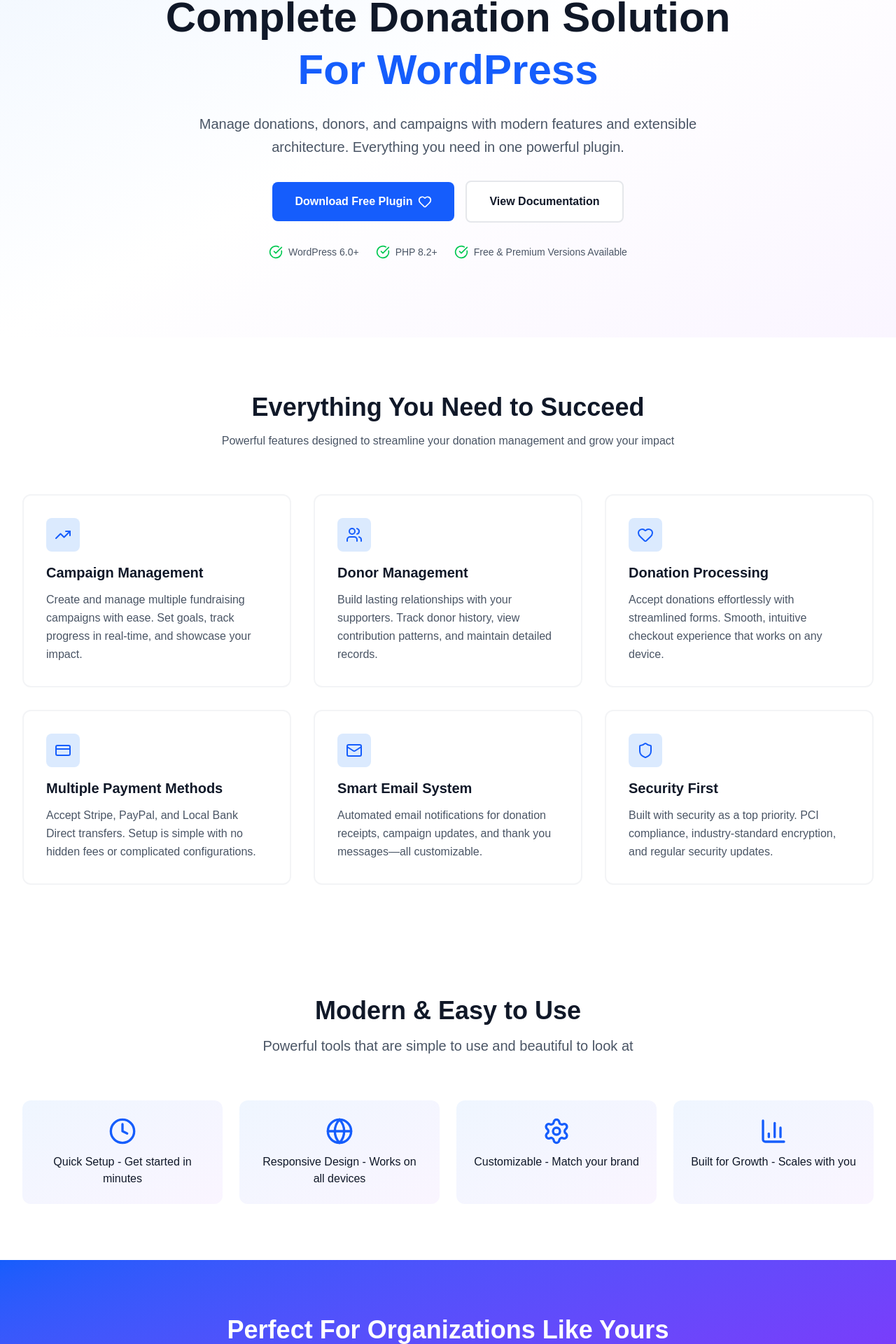
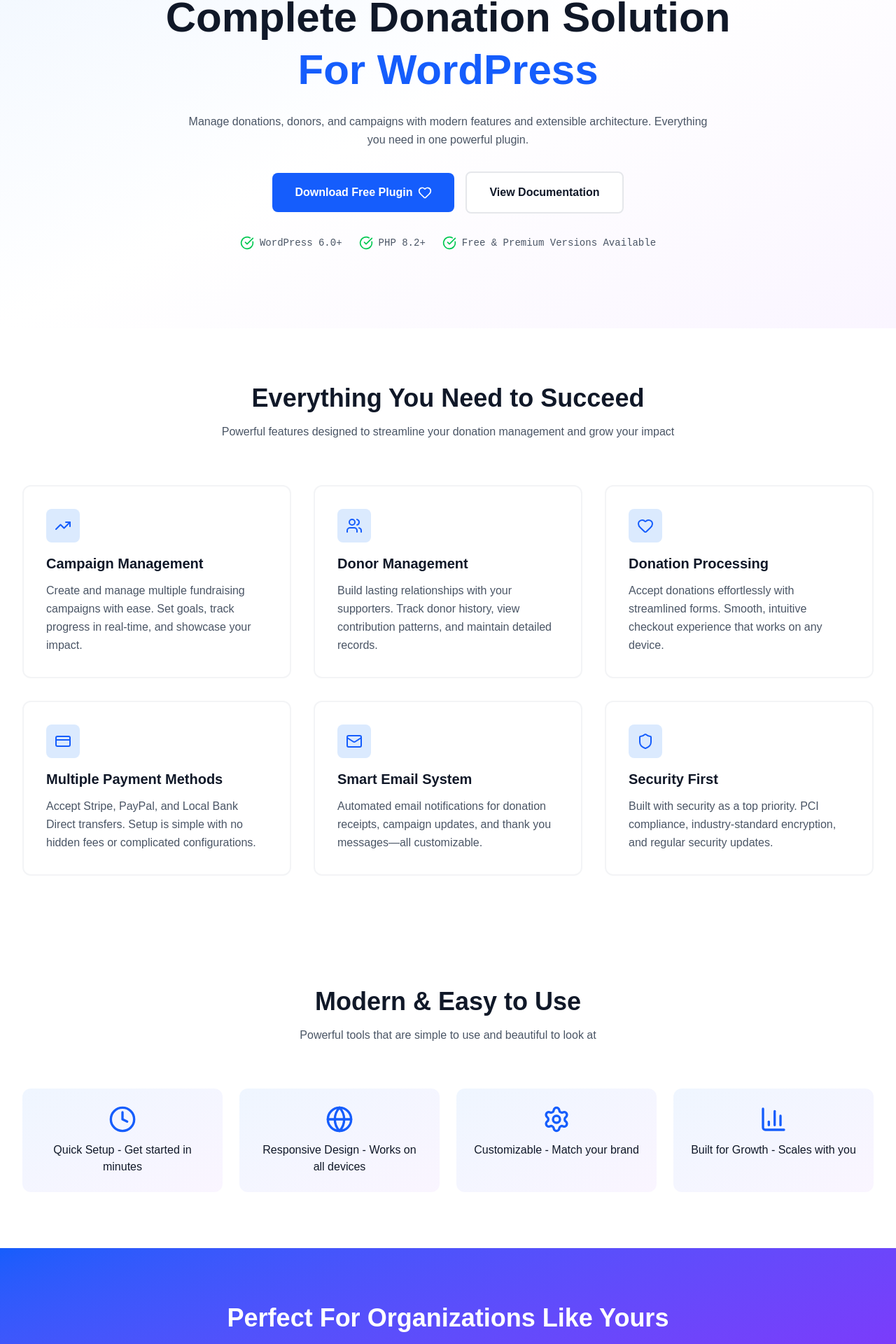
Before and after one commit to miketropi/giftflow-home, a Next.js app: page / in a window 1280 px wide. Shown: the part 294-2214 px from the top of the page at 70% size. Built offline with nearby package versions, Linux system fonts and the light colour scheme; a web font is replaced by a local one.

Commit message:
Update landing

```diff
--- a/src/app/components/Footer.jsx
+++ b/src/app/components/Footer.jsx
@@ -143,7 +143,7 @@
               Stay in the loop! <Mail className="w-5 h-5 ml-1" />
             </h4>
             <p className="text-gray-600 text-sm mb-4">
-              Get the latest updates, tips, and WordPress backup hacks delivered to your inbox.
+              Get the latest news, plugin updates, and WordPress donation best practices—right in your inbox.
             </p>
             <div className="flex flex-col sm:flex-row gap-3">
               <input
--- a/src/app/page.js
+++ b/src/app/page.js
@@ -101,7 +101,7 @@
               <br />
               <span className="text-blue-600">For WordPress</span>
             </h1>
-            <p className="text-xl sm:text-xl text-gray-600 mb-8 max-w-3xl mx-auto leading-relaxed">
+            <p className="text-base sm:text-base text-gray-600 mb-8 max-w-3xl mx-auto leading-relaxed">
               Manage donations, donors, and campaigns with modern features and extensible architecture. Everything you need in one powerful plugin.
             </p>
             <div className="flex flex-col sm:flex-row gap-4 justify-center items-center">
@@ -119,7 +119,7 @@
                 View Documentation
               </Link>
             </div>
-            <div className="mt-8 flex flex-wrap justify-center gap-6 text-sm text-gray-600">
+            <div className="mt-8 flex flex-wrap justify-center gap-6 text-sm text-gray-600 font-mono">
               <div className="flex items-center">
                 <CheckCircle className="w-5 h-5 text-green-500 mr-2" />
                 WordPress 6.0+
@@ -162,7 +162,7 @@
                   <h3 className="text-xl font-semibold text-gray-900 mb-3">
                     {feature.title}
                   </h3>
-                  <p className="text-gray-600 leading-relaxed">
+                  <p className="text-gray-600 leading-relaxed text-sx">
                     {feature.description}
                   </p>
                 </div>
@@ -179,7 +179,7 @@
             <h2 className="text-3xl sm:text-4xl font-bold text-gray-900 mb-4">
               Modern & Easy to Use
             </h2>
-            <p className="text-xl text-gray-600 max-w-2xl mx-auto">
+            <p className="text-base text-gray-600 max-w-2xl mx-auto">
               Powerful tools that are simple to use and beautiful to look at
             </p>
           </div>
@@ -209,7 +209,7 @@
             <h2 className="text-3xl sm:text-4xl font-bold mb-4">
               Perfect For Organizations Like Yours
             </h2>
-            <p className="text-xl text-blue-100 max-w-2xl mx-auto">
+            <p className="text-base text-blue-100 max-w-2xl mx-auto">
               Trusted by non-profits, charities, and organizations worldwide
             </p>
           </div>
```
